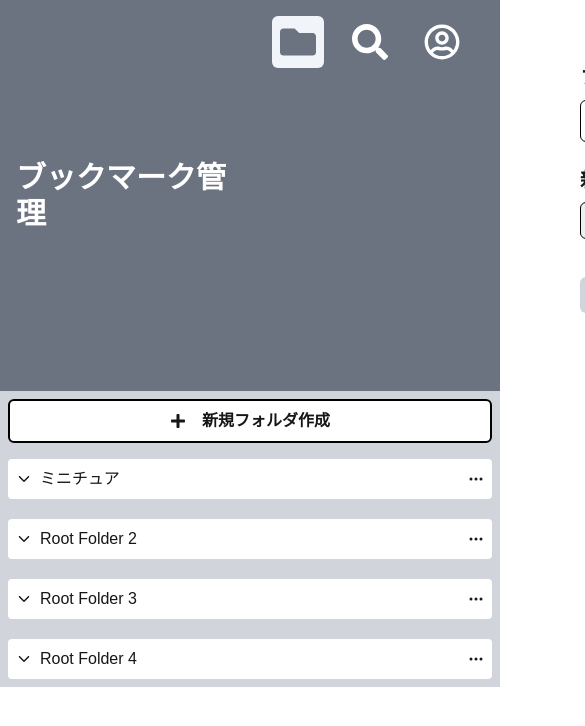
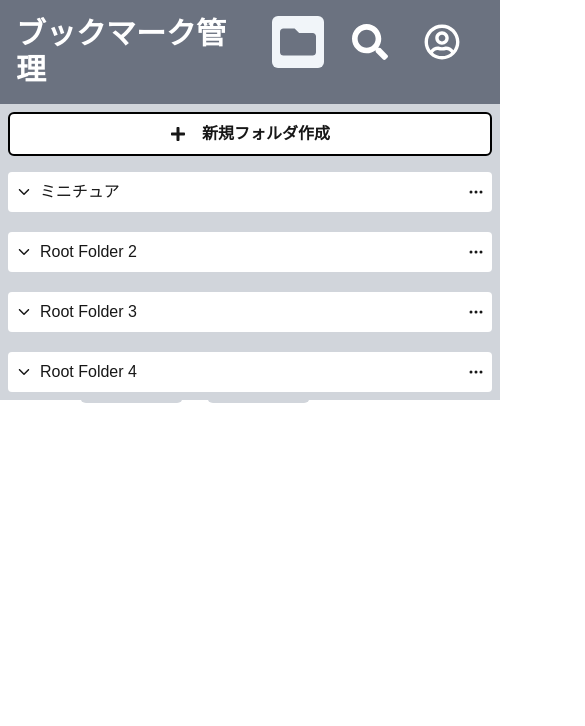
Before and after one commit to keita7777/bookmarkapp_prototype, a Next.js app: page /create-folder in a window 390 px wide. Shown: the top 726 px of the page, 585 px wide, since content can reach past the window. Built offline with nearby package versions, Linux system fonts and the light colour scheme.

Commit message:
一旦コミット

```diff
--- a/app/(bookmark)/layout.tsx
+++ b/app/(bookmark)/layout.tsx
@@ -6,9 +6,9 @@ export default function BookmarkLayout({
   children: React.ReactNode;
 }>) {
   return (
-    <div className="flex">
+    <div className="flex flex-col sm:flex-row">
       <Header />
-      <main>{children}</main>
+      <main className="flex-1">{children}</main>
     </div>
   );
 }
--- a/components/Form/CreateFolderForm/CreateFolderForm.tsx
+++ b/components/Form/CreateFolderForm/CreateFolderForm.tsx
@@ -5,6 +5,7 @@ import { useRouter } from "next/navigation";
 import { FieldValues, useForm } from "react-hook-form";
 import { useEffect, useState } from "react";
 import { Folder } from "@/types/folderType";
+import { foldersDummyData } from "@/DummyData/folderData";
 
 type CreateFolderFormProps = {
   folderData: Folder[];
@@ -37,7 +38,7 @@ const CreateFolderForm = () => {
   return (
     <form
       onSubmit={handleSubmit(onSubmit)}
-      className="w-2/3 bg-white px-20 py-16 flex flex-col gap-6"
+      className="w-full bg-white px-20 py-16 flex flex-col gap-6"
     >
       <div className="flex flex-col gap-2">
         <label htmlFor="name" className="text-xl font-bold">
@@ -58,14 +59,14 @@ const CreateFolderForm = () => {
           {...register("parentFolder")}
         >
           <option value="ONE">指定しない</option>
-          {/* {folderData &&
-              folderData
-                // .filter((folder) => folder.parent_relation.level !== "THREE")
-                .map((folder) => (
-                  <option key={folder.id} value={folder.id.toString()}>
-                    {folder.name}
-                  </option>
-                ))} */}
+          {foldersDummyData &&
+            foldersDummyData
+              // .filter((folder) => folder.parent_relation.level !== "THREE")
+              .map((folder) => (
+                <option key={folder.id} value={folder.id.toString()}>
+                  {folder.name}
+                </option>
+              ))}
         </select>
       </div>
       <div className="flex gap-6 justify-center items-center">
```
